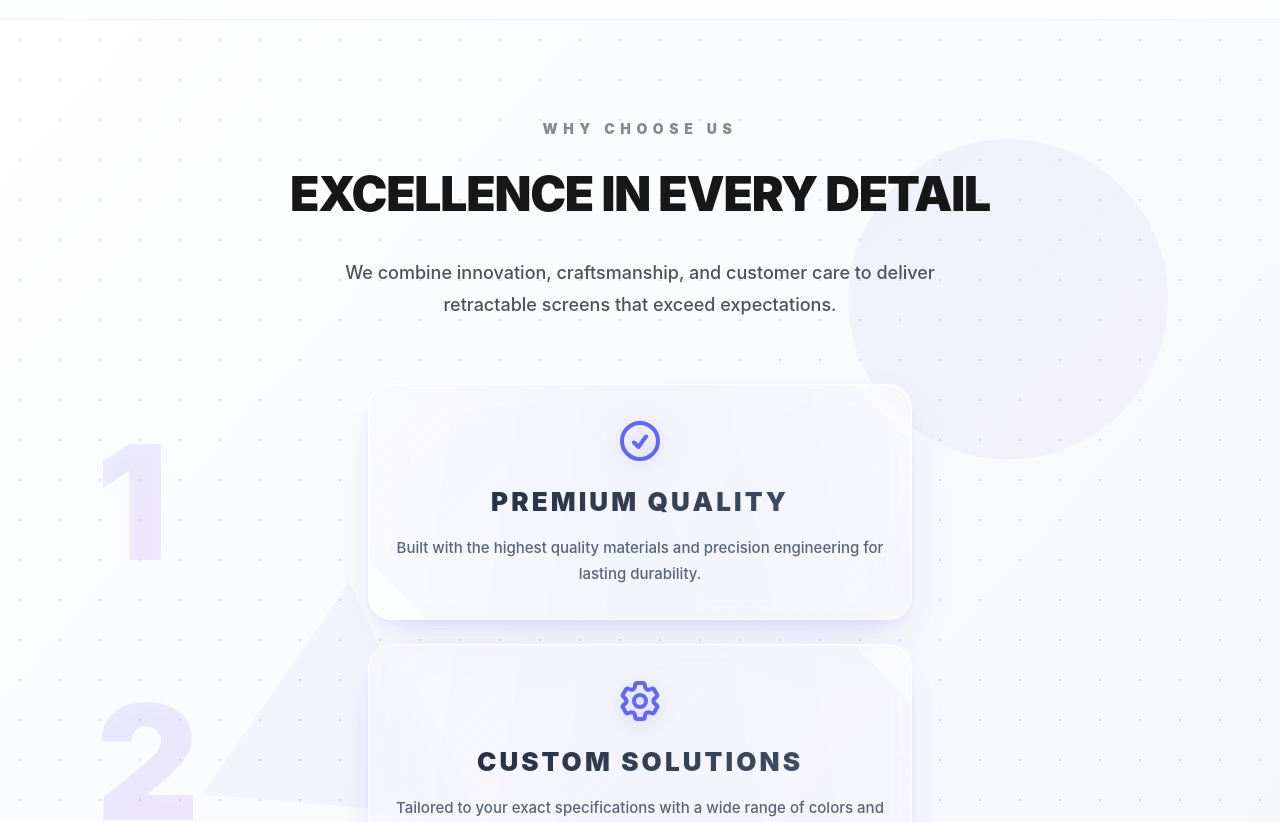
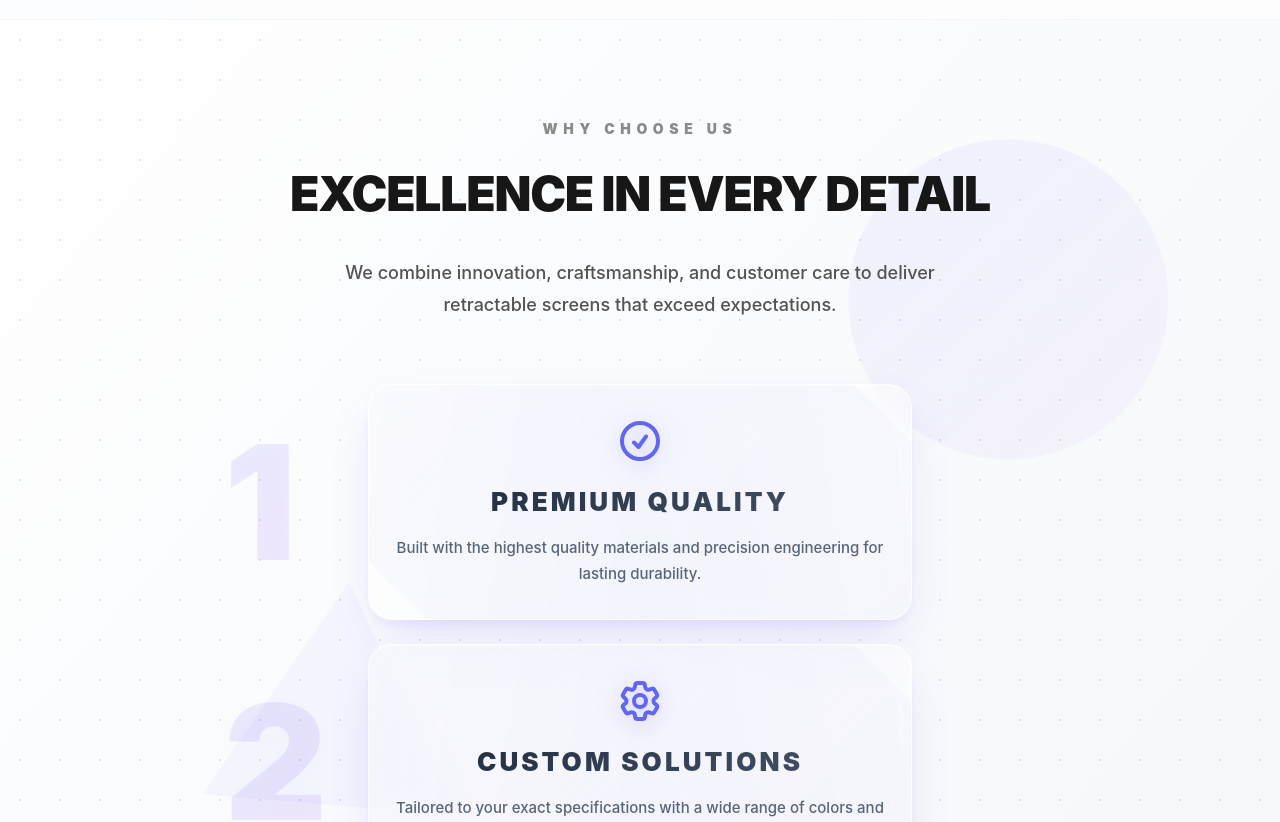
Before and after one commit to HissUS/hissus-web, a React app in the folder frontend/: page / in a window 1280 px wide. Shown: the part 1580-2402 px from the top of the page. Built offline with nearby package versions, Linux system fonts and the light colour scheme; the HTML template or start-up script is replaced by a standard one.

Commit message:
Added ChooseUsPageCard

```diff
--- /dev/null
+++ b/frontend/src/components/features/home/ChooseUsPageCard.tsx
@@ -0,0 +1,49 @@
+import type { PageCardInfo } from "@/types/PageCardType";
+import { PageCardInfoMap } from "@/constants/Constants";
+import { features } from "@/constants/Constants";
+import { FeatureCard } from "@/components/commons/featureCard/FeatureCard";
+import "@/styles/why-choose-us.css";
+
+export function ChooseUsPageCard() {
+  const { header, title, description }: PageCardInfo =
+    PageCardInfoMap["ChooseUsPage"];
+
+  return (
+    <div className="why-choose-us-section">
+      <div className="why-choose-us-main">
+        <div className="why-choose-us-shapes">
+          <div className="shape-circle-1"></div>
+          <div className="shape-square-1"></div>
+          <div className="shape-triangle-1"></div>
+          <div className="shape-circle-2"></div>
+          <div className="shape-hexagon"></div>
+        </div>
+        {/* Subtle dot pattern */}
+        <div className="why-choose-us-dots"></div>
+        <div className="why-choose-us-content">
+          {/* Section Header */}
+          <div className="why-choose-us-header">
+            <div>
+              <span className="why-choose-us-subtitle">{header}</span>
+            </div>
+            <h2 className="why-choose-us-title">{title}</h2>
+            <p className="why-choose-us-description">{description}</p>
+          </div>
+          {/* Features List */}
+          <div className="why-choose-us-features">
+            {features.map((feature, index) => (
+              <FeatureCard
+                key={index}
+                number={index + 1}
+                title={feature.title}
+                description={feature.description}
+                icon={feature.icon}
+                className="why-choose-us-feature-card"
+              />
+            ))}
+          </div>
+        </div>
+      </div>
+    </div>
+  );
+}
--- a/frontend/src/components/layout/MainLayout.tsx
+++ b/frontend/src/components/layout/MainLayout.tsx
@@ -1,9 +1,8 @@
-import { Outlet } from "react-router-dom"
-import Navbar from "./Navbar"
-import Footer from "./Footer"
+import { Outlet } from "react-router-dom";
+import Navbar from "./Navbar";
+import Footer from "./Footer";
 
 export default function MainLayout() {
-
   // const [username, setUsername] = useState<string | number>("");
   // const [email, setEmail] = useState<string>("");
 
@@ -30,11 +29,13 @@ export default function MainLayout() {
     <>
       <Navbar />
       <main className="min-h-screen">
+        <div className="page-container">
           <Outlet />
+        </div>
       </main>
       <Footer />
     </>
-  )
+  );
 }
 
 // <PageCard
--- a/frontend/src/constants/Constants.ts
+++ b/frontend/src/constants/Constants.ts
@@ -1,7 +1,5 @@
 import type { PageCardInfo } from "@/types/PageCardType";
 import heroImage from "@/assets/images/belc.jpg";
-
-// Import the new icons
 import {
   PremiumQualityIcon,
   CustomSolutionsIcon,
@@ -17,14 +15,23 @@ const HeroPageCardInfo: PageCardInfo = {
 };
 
 const ProductPageCardInfo: PageCardInfo = {
+  header: "Elevate your Space",
   title: "Premium Solutions",
   description:
     "Elevate Your Space\n Transform your home with innovative retractable screen technology",
 };
 
+const ChooseUsPageCardInfo: PageCardInfo = {
+  header: "Why Choose Us",
+  title: "Excellence in Every Detail",
+  description:
+    "We combine innovation, craftsmanship, and customer care to deliver retractable screens that exceed expectations.",
+};
+
 export const PageCardInfoMap = {
   HeroPage: HeroPageCardInfo,
   ProdctPage: ProductPageCardInfo,
+  ChooseUsPage: ChooseUsPageCardInfo,
 };
 
 export const features = [
--- a/frontend/src/pages/Home/index.tsx
+++ b/frontend/src/pages/Home/index.tsx
@@ -1,13 +1,13 @@
 import FeatureCard from '@/components/features/home/FeatureCard'
-import WhyChooseUs from '@/components/features/home/WhyChooseUs'
 import { HeroPageCard } from '@/components/features/home/HeroPageCard'
+import { ChooseUsPageCard } from '@/components/features/home/ChooseUsPageCard'
 export default function Home() {
   return (
     <>
 
       <HeroPageCard/>
-      <FeatureCard />
-      <WhyChooseUs />
+      <FeatureCard/>
+      <ChooseUsPageCard/>
     </>
   )
 }
--- a/frontend/src/styles/global.css
+++ b/frontend/src/styles/global.css
@@ -1 +1,19 @@
-/* Global styles */
+.page-container {
+  padding-left: 2rem;
+  padding-right: 2rem;
+  padding-top: 3rem;
+  padding-bottom: 3rem;
+  max-width: 80rem;
+  margin-left: auto;
+  margin-right: auto;
+  font-family: "Inter", "Segoe UI", Arial, sans-serif;
+  color: #23272f;
+  font-size: 1.125rem;
+  line-height: 1.75;
+}
+
+body {
+  font-family: "Inter", "Segoe UI", Arial, sans-serif;
+  color: #23272f;
+  background: #f8fafc;
+}
--- a/frontend/src/styles/numbered-feature-card.css
+++ b/frontend/src/styles/numbered-feature-card.css
@@ -9,7 +9,7 @@
 
 .numbered-feature-card-bg-number {
   position: absolute;
-  left: -2.0rem;
+  left: 6rem;
   top: 50%;
   transform: translateY(-50%);
   z-index: 0;
```
Also changed, not shown: frontend/src/styles/why-choose-us.css (+17 -4 lines). Lines whose indentation alone changed are shown as unchanged.
